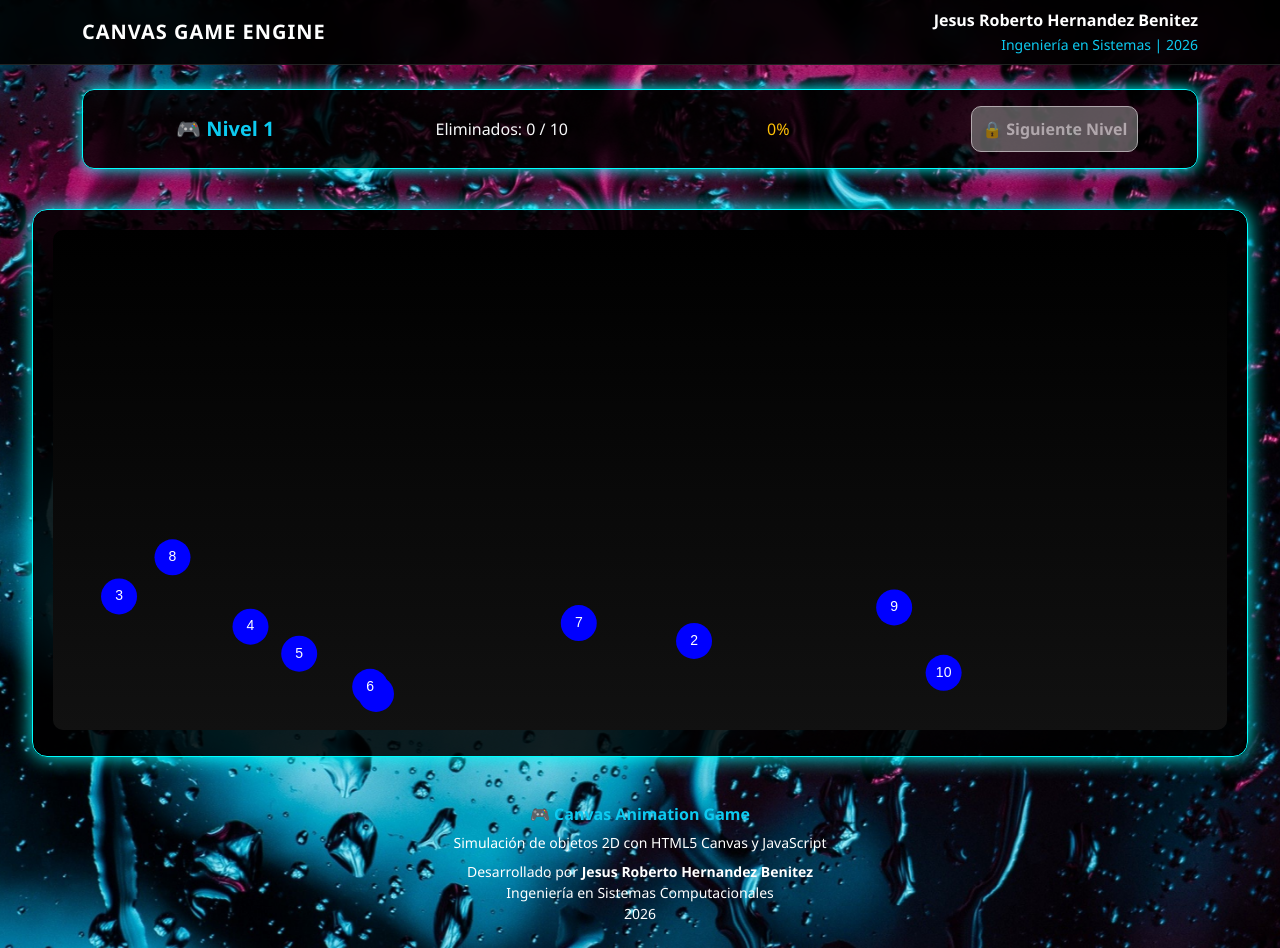
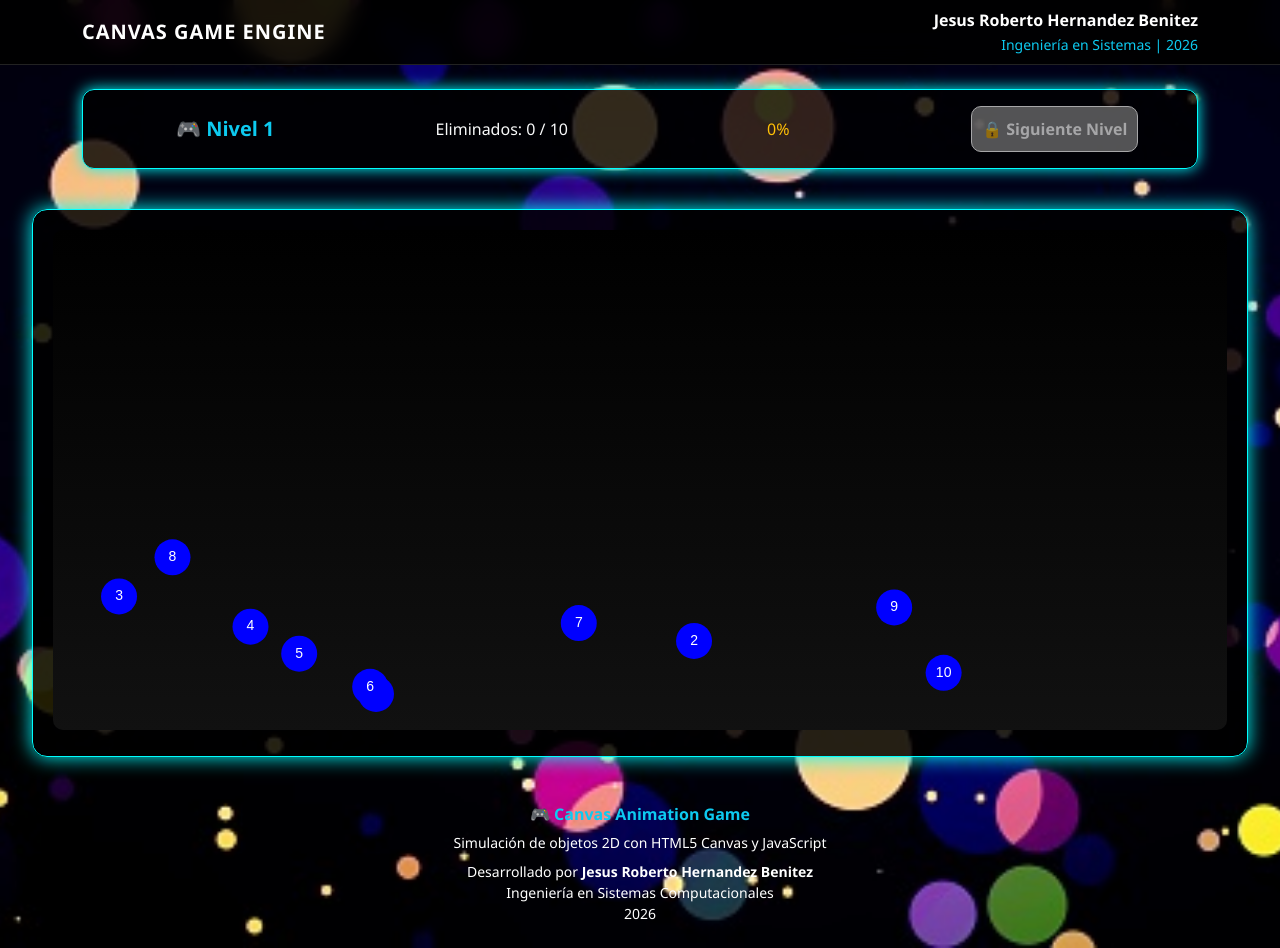
Before and after one commit to Roberto162/app-interactividad-graficos2d, a plain HTML site: page index.html in a window 1280 px wide. Drawn offline with nearby package versions, Linux system fonts and the light colour scheme.

Commit message:
Fondo colocado

```diff
--- a/index.html
+++ b/index.html
@@ -13,7 +13,7 @@
 </head>
 
 <!-- 🔥 BODY BIEN ABIERTO Y CERRADO -->
-<body style="background: url('./assets/img/fondooscuro.jpg') no-repeat center center/cover; min-height: 100vh; color: white;">
+<body style="background: url('./assets/img/FondoBolitas.jpg') no-repeat center center/cover; min-height: 100vh; color: white;">
 
  <nav class="navbar navbar-expand-lg navbar-dark game-navbar">
 
```
Also changed, not shown: assets/img/FondoBolitas.jpg (added), assets/img/fondooscuro.jpg (deleted).
